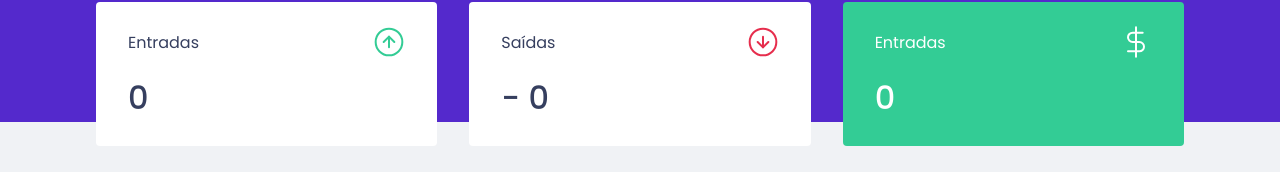
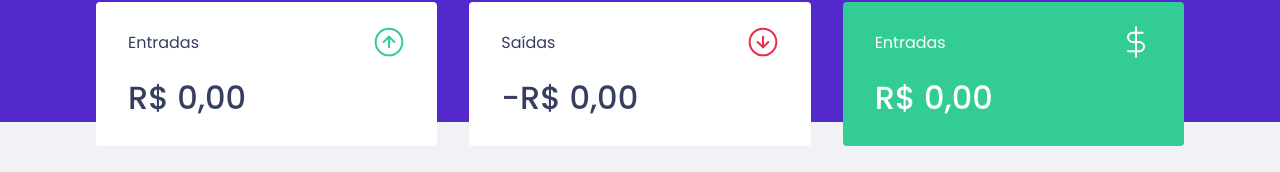
Before and after one commit to oliveira-amanda/dt-money, a React (Create React App) app: page / in a window 1280 px wide. Shown: the part 150-322 px from the top of the page. Built offline with nearby package versions, Linux system fonts and the light colour scheme; no server answers; what miragejs would draw is missing.

Commit message:
add formatting

```diff
--- a/src/components/Summary/index.tsx
+++ b/src/components/Summary/index.tsx
@@ -30,21 +30,36 @@ export function Summary () {
           <p>Entradas</p>
           <img src={incomeImg} alt="Entradas" />
         </header>
-        <strong>{summary.deposits}</strong>
+        <strong>
+          {new Intl.NumberFormat('pt-BR', {
+            style: 'currency',
+            currency: 'BRL'
+          }).format(summary.deposits)}
+        </strong>
       </div>
       <div>
         <header>
           <p>Saídas</p>
           <img src={outcomeImg} alt="Saídas" />
         </header>
-        <strong>- {summary.withdraws}</strong>
+        <strong>
+          -{new Intl.NumberFormat('pt-BR', {
+              style: 'currency',
+              currency: 'BRL'
+            }).format(summary.withdraws)}
+        </strong>
       </div>
       <div className="highlight-background">
         <header>
           <p>Entradas</p>
           <img src={totalImg} alt="Entradas" />
         </header>
-        <strong>{summary.total}</strong>
+        <strong>
+          {new Intl.NumberFormat('pt-BR', {
+            style: 'currency',
+            currency: 'BRL'
+          }).format(summary.total)}
+        </strong>
       </div>
     </Container>
   )
```
